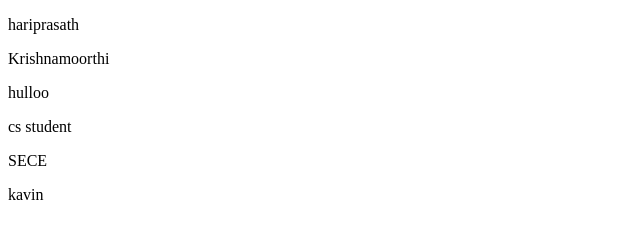
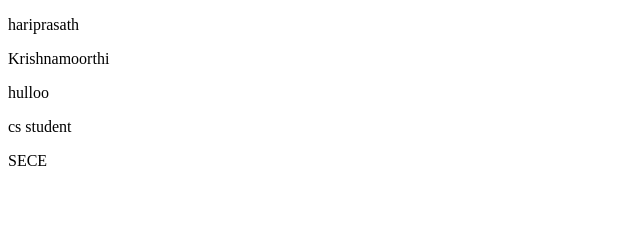
Before and after one commit to hariprasathvk-code/diff-learning, a plain HTML site: page index.html in a window 1280 px wide. Shown: the full height of the page, 0-640 px from the left. Drawn offline with Linux system fonts and the light colour scheme.

Commit message:
r6 commit

```diff
--- a/index.html
+++ b/index.html
@@ -11,7 +11,7 @@
     <p>hulloo</p>
     <p>cs student</p>
     <p>SECE</p>
-    <p>kavin</p>
+
 
 
 </body>
```
